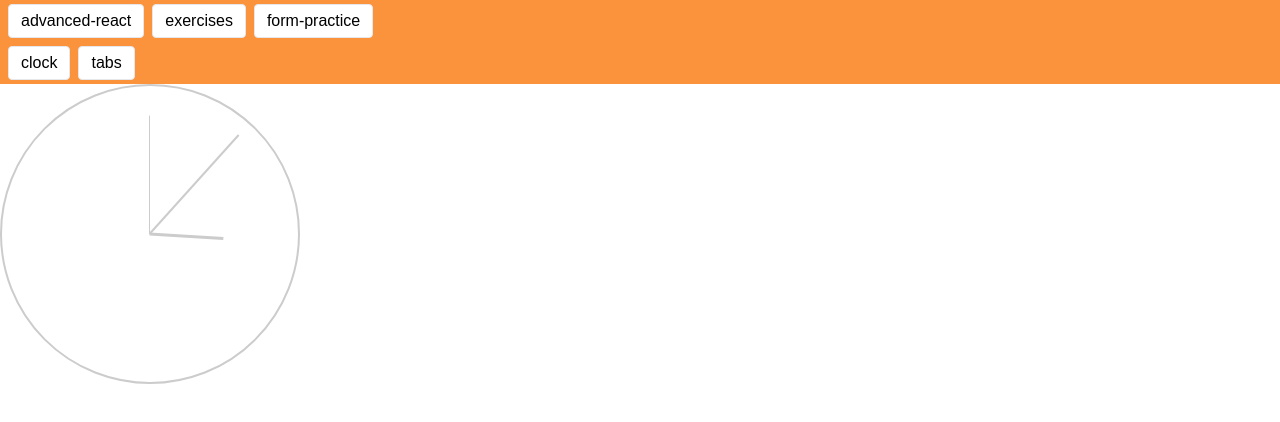
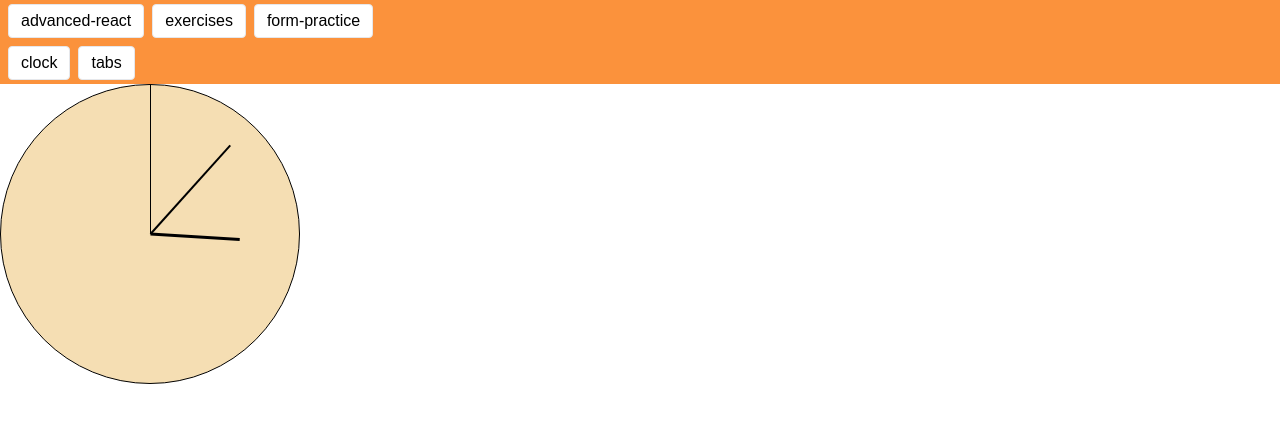
Before and after one commit to skatingincentralpark/react-playground, a Next.js app: page /exercises/clock in a window 1280 px wide. Shown: the top 422 px of the page. Built offline with nearby package versions, Linux system fonts and the light colour scheme.

Commit message:
Add clock component

```diff
--- a/app/exercises/clock/clock-new.tsx
+++ /dev/null
@@ -1,98 +0,0 @@
-import { useEffect, useState } from "react";
-
-function Hand({
-  height = 1,
-  width = 1,
-  angle,
-}: {
-  height?: number;
-  width?: number;
-  angle: number;
-}) {
-  return (
-    <div
-      aria-hidden={true}
-      className="clock-hand"
-      style={{
-        transform: `rotate(${angle}deg) scaleY(${height}) scaleX(${width})`,
-      }}
-    />
-  );
-}
-
-function useCurrentDate() {
-  const [date, setDate] = useState(new Date());
-
-  // Kick off the timer.
-  useEffect(() => {
-    const timer = window.setInterval(() => {
-      setDate(new Date());
-    }, 100);
-
-    // Clear the timer upon unmount.
-    return () => {
-      window.clearInterval(timer);
-    };
-  }, []);
-
-  return date;
-}
-
-function padTwoDigit(number: number) {
-  return number >= 10 ? String(number) : `0${number}`;
-}
-
-export default function Clock() {
-  const date = useCurrentDate();
-  const hours = date.getHours() % 12;
-  const minutes = date.getMinutes();
-  const seconds = date.getSeconds();
-
-  return (
-    <ClockImpl hours={hours} minutes={minutes} seconds={seconds} size={300} />
-  );
-}
-
-const FULL_ROTATION_DEGREES = 360;
-
-// Separate out into a component that takes the time as a prop,
-// so as to make it easy to test the rendering for specific times.
-function ClockImpl({
-  hours,
-  minutes,
-  seconds,
-  size,
-}: {
-  hours: number;
-  minutes: number;
-  seconds: number;
-  size: number;
-}) {
-  const secondsPercentage = seconds / 60;
-  // To have second-level precision in the minute hand angle.
-  const minutesPercentage = (minutes + secondsPercentage) / 60;
-  // To have minute-level precision in the hour hand angle.
-  const hoursPercentage = ((hours % 12) + minutesPercentage) / 12;
-
-  const hourAngle = hoursPercentage * FULL_ROTATION_DEGREES;
-  const minutesAngle = minutesPercentage * FULL_ROTATION_DEGREES;
-  const secondsAngle = secondsPercentage * FULL_ROTATION_DEGREES;
-
-  const dateTimeDisplay = `${padTwoDigit(
-    hours,
-  )}:${padTwoDigit(minutes)}:${padTwoDigit(seconds)}`;
-
-  return (
-    <time
-      className="clock"
-      dateTime={dateTimeDisplay}
-      style={{
-        ["--size" as string]: `${size}px`,
-      }}
-    >
-      <Hand height={0.5} angle={hourAngle} width={3} />
-      <Hand height={0.9} angle={minutesAngle} width={2} />
-      <Hand height={0.8} angle={secondsAngle} />
-    </time>
-  );
-}
--- a/app/exercises/clock/clock.tsx
+++ b/app/exercises/clock/clock.tsx
@@ -1,51 +1,23 @@
 "use client";
 import { useEffect, useState } from "react";
-
-function Hand({
-  height = 1,
-  width = 1,
-  angle,
-}: {
-  height?: number;
-  width?: number;
-  angle: number;
-}) {
-  return (
-    <div
-      aria-hidden={true}
-      className="clock-hand"
-      style={{
-        transform: `rotate(${angle}deg) scaleY(${height}) scaleX(${width})`,
-      }}
-    />
-  );
-}
 
 function useCurrentDate() {
   const [date, setDate] = useState(new Date());
 
-  // Kick off the timer.
   useEffect(() => {
-    const timer = window.setInterval(() => {
+    const interval = setInterval(() => {
       setDate(new Date());
     }, 100);
 
-    // Clear the timer upon unmount.
-    return () => {
-      window.clearInterval(timer);
-    };
+    return () => clearInterval(interval);
   }, []);
 
   return date;
 }
 
-function padTwoDigit(number: number) {
-  return number >= 10 ? String(number) : `0${number}`;
-}
-
 export default function Clock() {
   const date = useCurrentDate();
-  const hours = date.getHours() % 12;
+  const hours = date.getHours();
   const minutes = date.getMinutes();
   const seconds = date.getSeconds();
 
@@ -54,10 +26,10 @@ export default function Clock() {
   );
 }
 
-const FULL_ROTATION_DEGREES = 360;
+function padTwoDigit(number: number) {
+  return number >= 10 ? String(number) : `0${number}`;
+}
 
-// Separate out into a component that takes the time as a prop,
-// so as to make it easy to test the rendering for specific times.
 function ClockImpl({
   hours,
   minutes,
@@ -69,7 +41,9 @@ function ClockImpl({
   seconds: number;
   size: number;
 }) {
-  const secondsPercentage = seconds / 60;
+  const FULL_ROTATION_DEGREES = 360;
+
+  const secondsPercentage = seconds / 60; // 0.5
   // To have second-level precision in the minute hand angle.
   const minutesPercentage = (minutes + secondsPercentage) / 60;
   // To have minute-level precision in the hour hand angle.
@@ -79,21 +53,37 @@ function ClockImpl({
   const minutesAngle = minutesPercentage * FULL_ROTATION_DEGREES;
   const secondsAngle = secondsPercentage * FULL_ROTATION_DEGREES;
 
-  const dateTimeDisplay = `${padTwoDigit(
-    hours,
-  )}:${padTwoDigit(minutes)}:${padTwoDigit(seconds)}`;
+  const dateTimeDisplay = `${padTwoDigit(hours)}:${padTwoDigit(minutes)}:${padTwoDigit(seconds)}`;
 
   return (
     <time
+      style={{ ["--size" as string]: `${size}px` }}
       className="clock"
       dateTime={dateTimeDisplay}
-      style={{
-        ["--size" as string]: `${size}px`,
-      }}
     >
-      <Hand height={0.5} angle={hourAngle} width={3} />
-      <Hand height={0.9} angle={minutesAngle} width={2} />
-      <Hand height={0.8} angle={secondsAngle} />
+      <Hand angle={hourAngle} height={0.6} width={3} />
+      <Hand angle={minutesAngle} height={0.8} width={2} />
+      <Hand angle={secondsAngle} height={1} width={1} />
     </time>
   );
 }
+
+function Hand({
+  angle,
+  height = 1,
+  width = 1,
+}: {
+  angle: number;
+  height?: number;
+  width?: number;
+}) {
+  return (
+    <div
+      aria-hidden={true}
+      className="hand"
+      style={{
+        transform: `rotate(${angle}deg) scaleY(${height}) scaleX(${width})`,
+      }}
+    />
+  );
+}
--- a/app/exercises/clock/page.tsx
+++ b/app/exercises/clock/page.tsx
@@ -2,5 +2,9 @@ import Clock from "./clock";
 import "./styles.css";
 
 export default function Page() {
-  return <Clock />;
+  return (
+    <main>
+      <Clock />
+    </main>
+  );
 }
--- a/app/exercises/clock/styles.css
+++ b/app/exercises/clock/styles.css
@@ -2,29 +2,24 @@ body {
     font-family: sans-serif;
 }
 
-.wrapper {
+main {
     display: flex;
-    align-items: center;
-    justify-content: center;
 }
 
 .clock {
-    display: block;
-    flex-shrink: 0;
-    position: relative;
+    background-color: wheat;
+    border: 1px solid black;
+    border-radius: 50%;
     width: var(--size);
     height: var(--size);
-    border-radius: 100%;
-    border: 2px solid #ccc;
-    transform: rotate(180deg);
+    position: relative;
 }
 
-.clock-hand {
-    background-color: #ccc;
+.hand {
+    background-color: black;
     position: absolute;
     width: 1px;
     height: 50%;
     left: 50%;
-    top: 50%;
-    transform-origin: top center;
+    transform-origin: bottom center;
 }
```
Also changed, not shown: app/exercises/clock/README.md.
